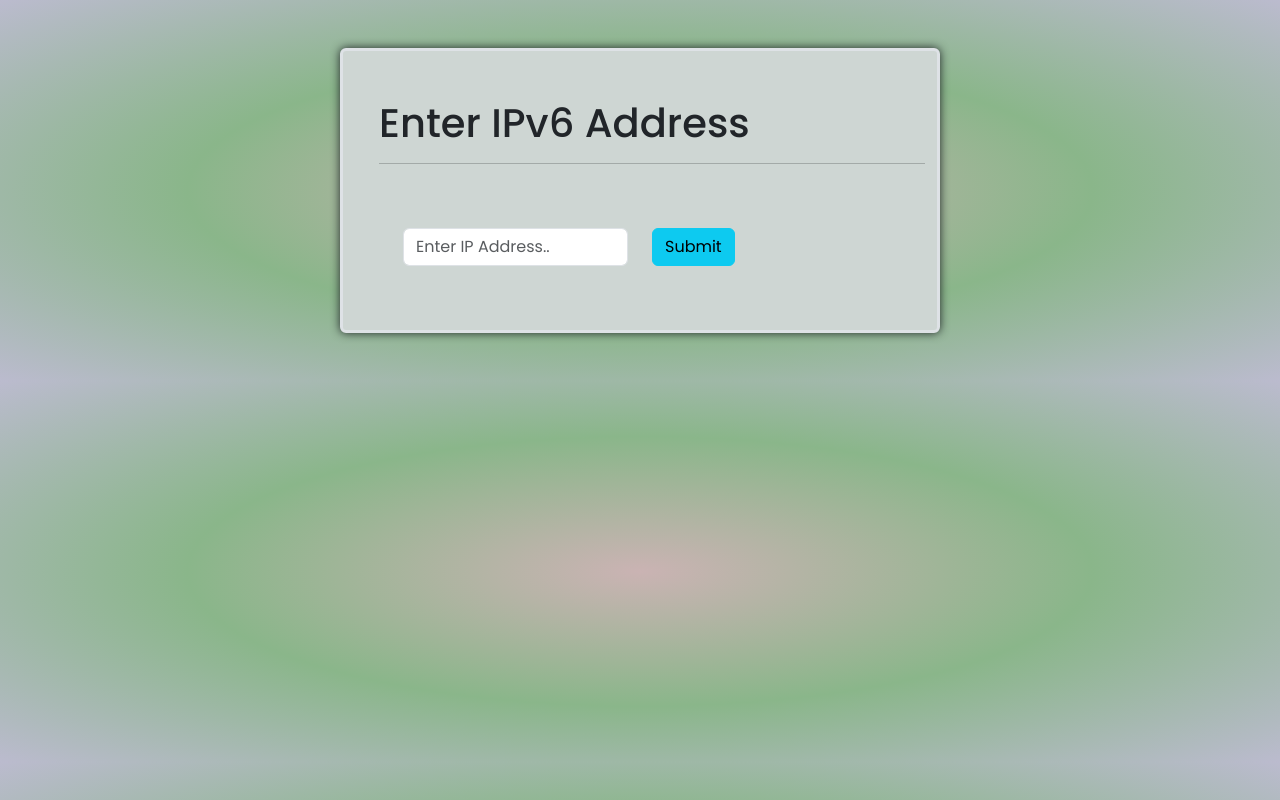
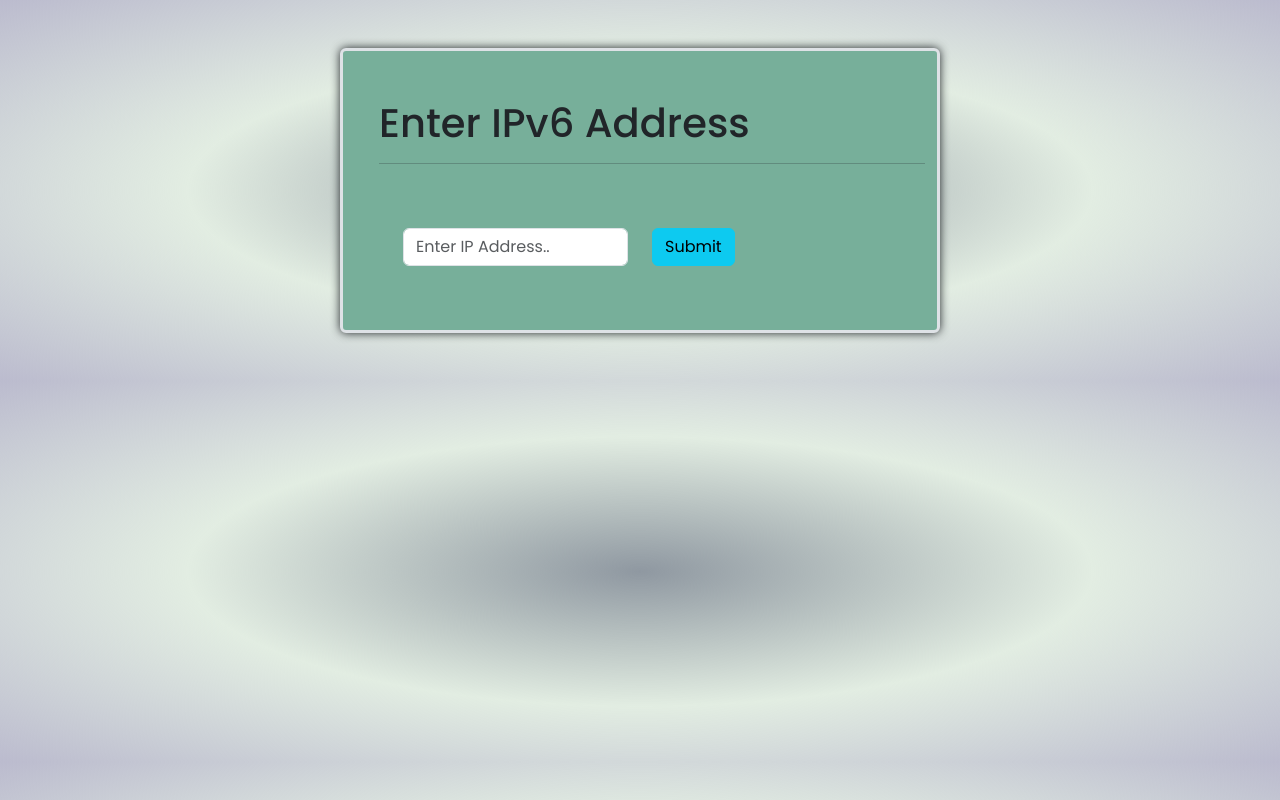
Before and after one commit to T-Prakash2002/FSD56WD2-T, a plain HTML site: page index.html in a window 1280 px wide. Drawn offline with nearby package versions, Linux system fonts and the light colour scheme; a web font is replaced by a local one.

Commit message:
day 20 task 2 m

```diff
--- a/notes/Notes/style.css
+++ b/notes/Notes/style.css
@@ -3,12 +3,12 @@
 
 }
 body{
-    background:radial-gradient(rgb(202, 179, 179),rgb(138, 182, 138),rgb(187, 187, 206));
+    background:radial-gradient(rgb(143, 152, 161),rgba(138, 182, 138, 0.247),rgb(187, 187, 206));
 }
 .container{
     max-width: 600px;
     box-shadow: 0 0 10px ;
-    background-color: #ced6d3;
+    background-color: #77af9a;
 }
 
 .card{
```
